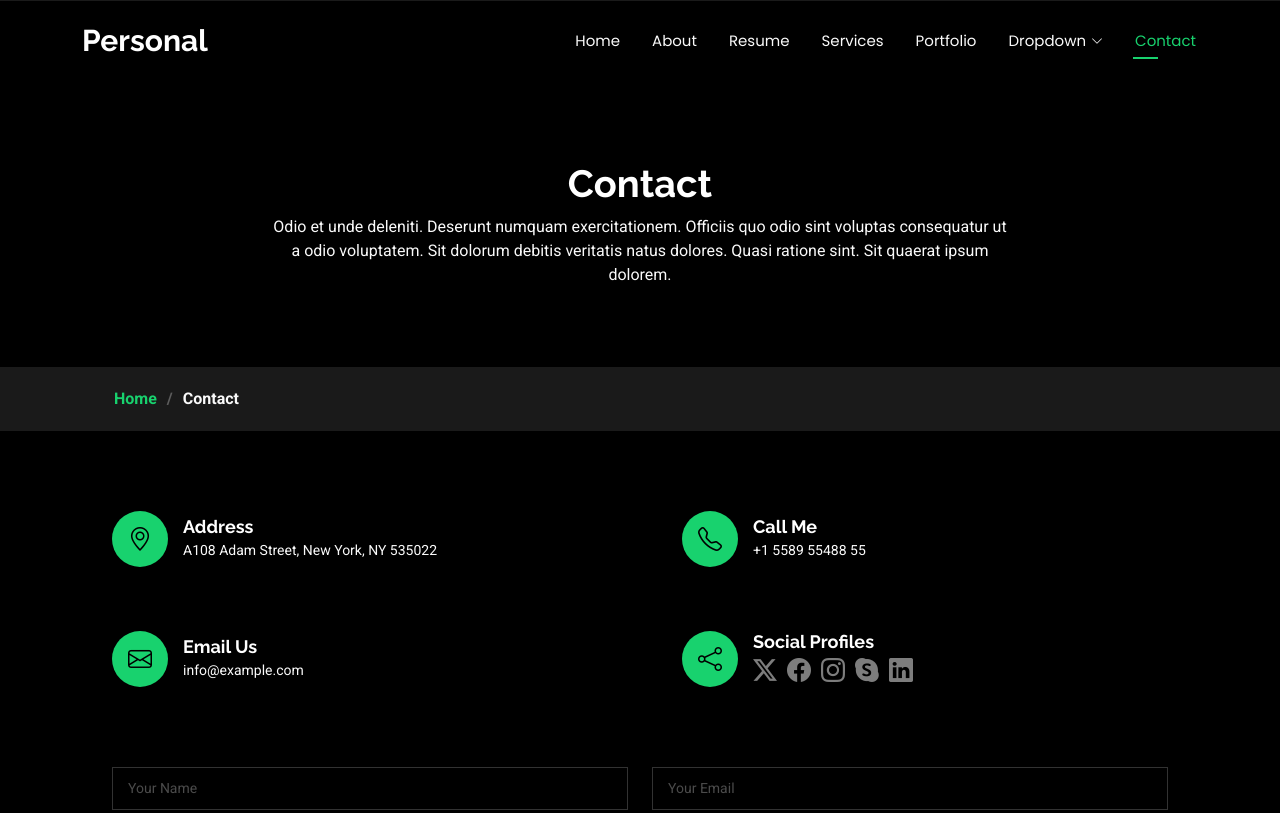
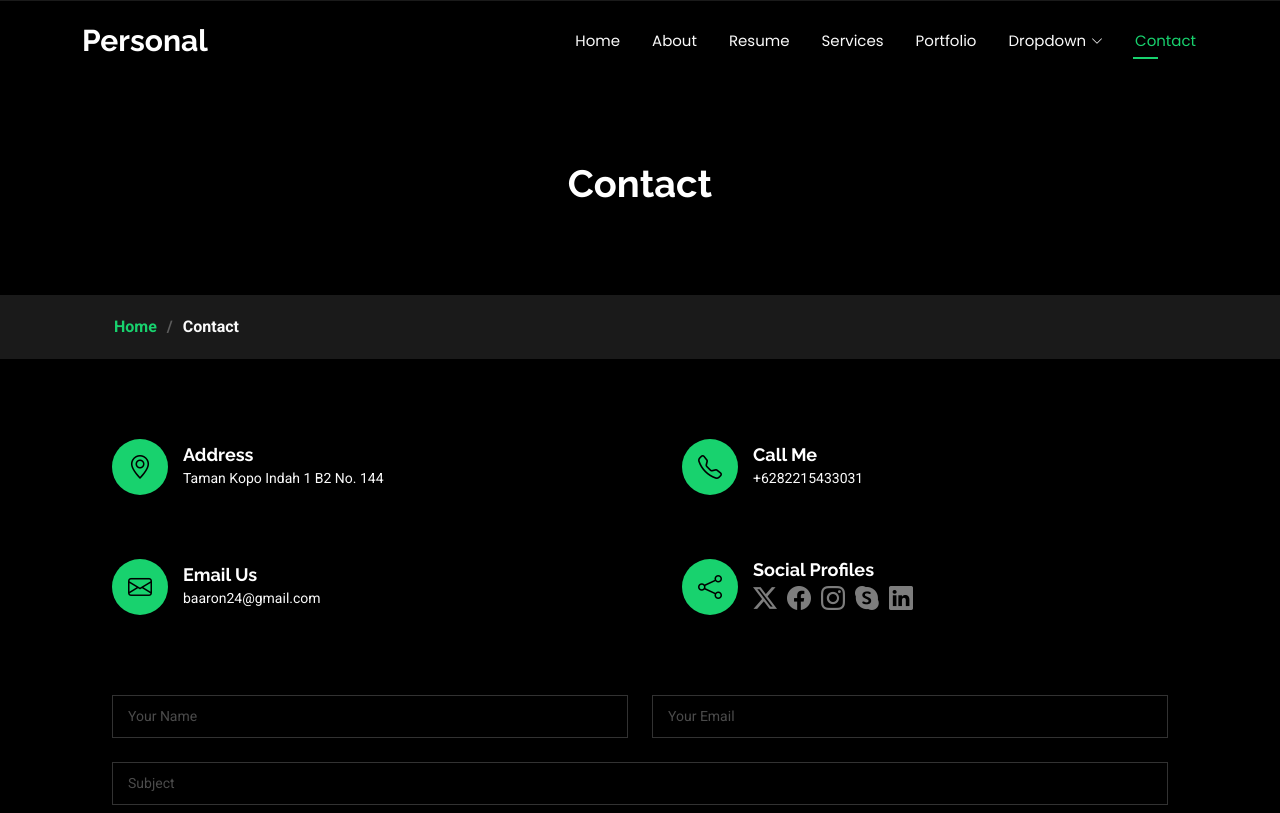
Before and after one commit to baaron24/baaron24.github.io, a plain HTML site: page contact.html in a window 1280 px wide. Shown: the top 813 px of the page. Drawn offline with Linux system fonts and the light colour scheme.

Commit message:
Update contact.html

```diff
--- a/contact.html
+++ b/contact.html
@@ -88,7 +88,7 @@
           <div class="row d-flex justify-content-center text-center">
             <div class="col-lg-8">
               <h1>Contact</h1>
-              <p class="mb-0">Odio et unde deleniti. Deserunt numquam exercitationem. Officiis quo odio sint voluptas consequatur ut a odio voluptatem. Sit dolorum debitis veritatis natus dolores. Quasi ratione sint. Sit quaerat ipsum dolorem.</p>
+              <p class="mb-0"> </p>
             </div>
           </div>
         </div>
@@ -115,7 +115,7 @@
               <i class="icon bi bi-geo-alt flex-shrink-0"></i>
               <div>
                 <h3>Address</h3>
-                <p>A108 Adam Street, New York, NY 535022</p>
+                <p>Taman Kopo Indah 1 B2 No. 144</p>
               </div>
             </div>
           </div><!-- End Info Item -->
@@ -125,7 +125,7 @@
               <i class="icon bi bi-telephone flex-shrink-0"></i>
               <div>
                 <h3>Call Me</h3>
-                <p>+1 5589 55488 55</p>
+                <p>+6282215433031</p>
               </div>
             </div>
           </div><!-- End Info Item -->
@@ -135,7 +135,7 @@
               <i class="icon bi bi-envelope flex-shrink-0"></i>
               <div>
                 <h3>Email Us</h3>
-                <p>info@example.com</p>
+                <p>baaron24@gmail.com</p>
               </div>
             </div>
           </div><!-- End Info Item -->
```
